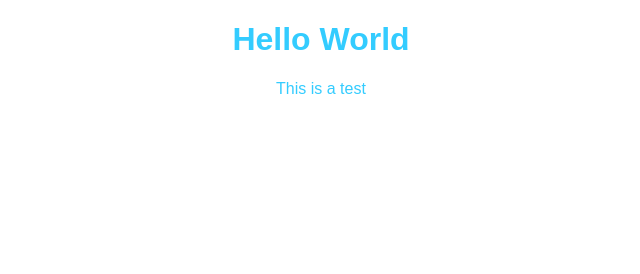
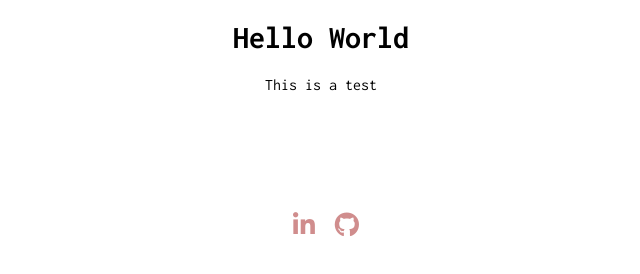
Before and after one commit to srimchi/srimchi.github.io, a plain HTML site: page index.html in a window 1280 px wide. Shown: the whole page, without its empty margins (319-959 px from the left). Drawn offline with Linux system fonts and the light colour scheme.

Commit message:
Added github and linkedin footer icons

```diff
--- a/index.css
+++ b/index.css
@@ -1,5 +1,29 @@
-body {
-  color: #33ccff;
+h1, p {
   text-align: center;
-  font-family: 'Source Sans Pro', sans-serif;
+  font-family: 'inconsolata', consolas;
 }
+
+.footer {
+  display:block;
+  clear:right;
+  text-align: center;
+  margin-top: 7em;
+  margin-bottom: 5em;
+}
+
+.icons {
+  text-align: center;
+}
+
+.icons li {
+  display:inline;
+  float: none;
+}
+
+.icons i {
+  color: #d08d8d;
+  font-size: 25px;
+  padding:8px;
+  position: relative;
+  right:15px;
+}
--- a/index.html
+++ b/index.html
@@ -1,11 +1,19 @@
 <!DOCTYPE html>
 <html>
 <head>
-  <title>Srimanisha Chilamkurthi</title>
+  <title>Srimanisha C.</title>
   <link rel=stylesheet href=index.css>
+  <script src="https://kit.fontawesome.com/22c124c2b1.js"></script>
+  <link href='https://fonts.googleapis.com/css?family=Inconsolata:400,700' rel='stylesheet' type='text/css'>
+
 </head>
 <body>
   <h1>Hello World</h1>
   <p>This is a test</p>
+  <div class="footer">
+    <ul class = "icons">
+      <li><a href="https://www.linkedin.com/in/srimanisha-chilamkurthi-241bab18b"><i class="fab fa-linkedin-in"></i></a></li>
+      <li><a href="https://www.github.com/srimchi"><i class="fab fa-github"></i></a></li>
+  </div>
 </body>
 </html>
```
